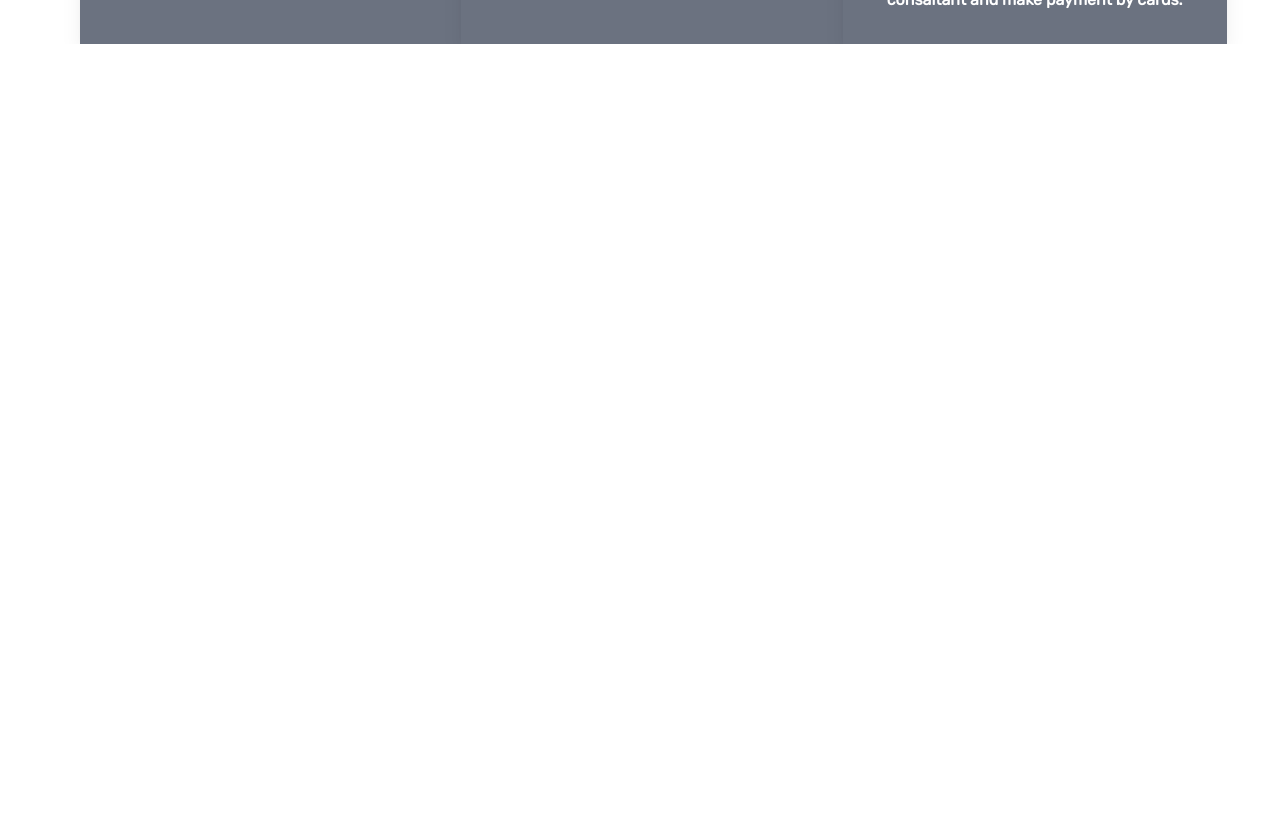
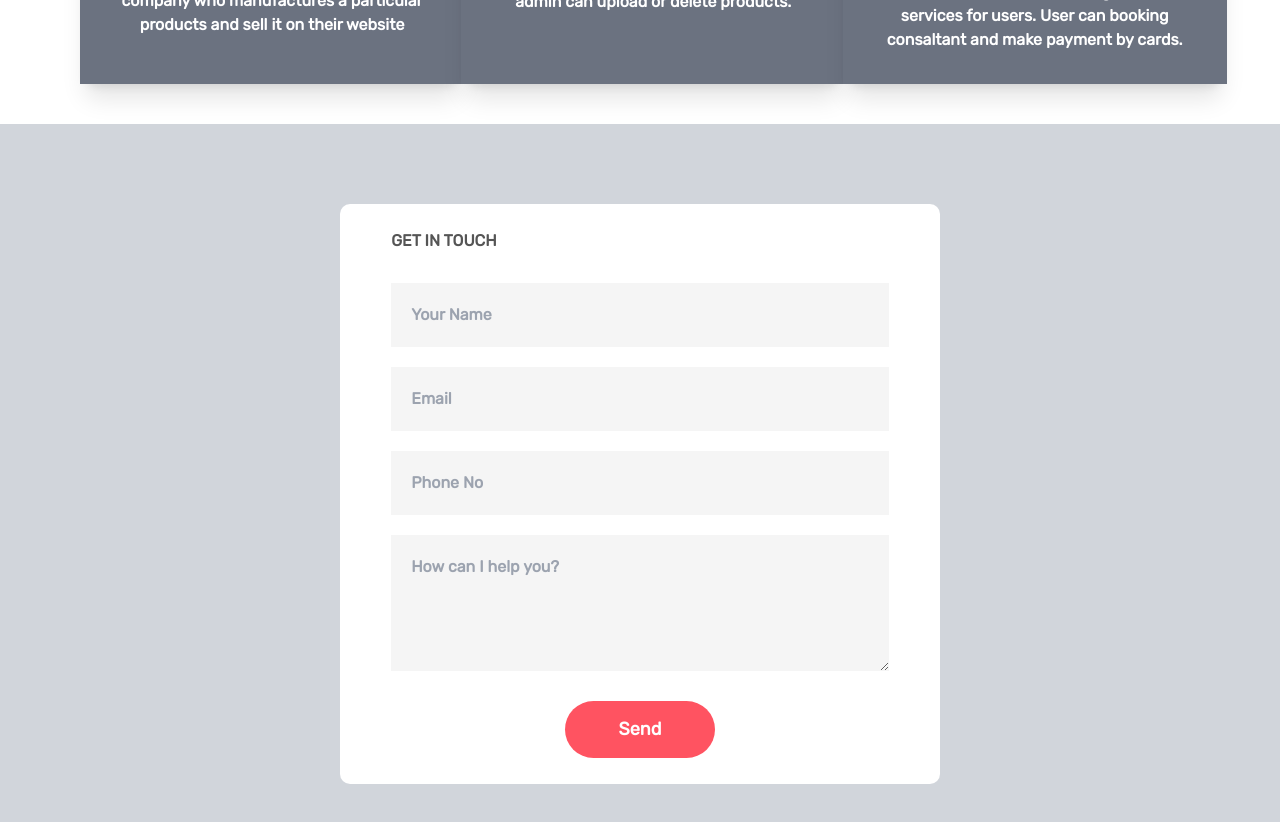
Before and after one commit to mehedialmamun21/my-portfolio, a React (Create React App) app: page / in a window 1280 px wide. Shown: the part 1140-1962 px from the top of the page. Before the commit the page ends 1184 px from the top, so only its background shows below. Built offline with nearby package versions, Linux system fonts and the light colour scheme.

Commit message:
final commit first day

```diff
--- a/public/index.html
+++ b/public/index.html
@@ -39,5 +39,6 @@
       To begin the development, run `npm start` or `yarn start`.
       To create a production bundle, use `npm run build` or `yarn build`.
     -->
+
   </body>
 </html>
--- /dev/null
+++ b/src/Pages/Contact/Contact.css
@@ -0,0 +1,39 @@
+form{
+    background: #fff;
+    display: flex;
+    flex-direction: column;
+    padding: 2vw 4vw;
+    width: 90%;
+    max-width: 600px;
+    border-radius: 10px;
+    height: fit-content;
+    margin-top: 80px;
+}
+
+#contact-header{
+    color: #555;
+    font-weight: 800;
+    margin-bottom: 20px;
+}
+
+form input, form textarea{
+    border: 0;
+    margin: 10px 0;
+    padding: 20px;
+    outline: none;
+    background: #f5f5f5;
+    font-size: 16px;
+}
+
+form button{
+    padding: 15px;
+    background: #ff5361!important;
+    color: white;
+    font-size: 18px;
+    border: 0;
+    outline: none;
+    cursor: pointer;
+    width: 150px;
+    margin: 20px auto 0;
+    border-radius: 30px;
+}
--- a/src/Pages/Contact/Contact.js
+++ b/src/Pages/Contact/Contact.js
@@ -1,10 +1,41 @@
 import React from 'react';
+import './Contact.css';
 
 const Contact = () => {
     return (
-        <div>
-            <h1 className='text-center'>From Contact page</h1>
-        </div>
+        <section>
+
+            <div className='bg-gray-300 h-screen flex justify-center'>
+
+                <form onSubmit="sendEmail(); reset(); return false;">
+                    <h3 id='contact-header'>GET IN TOUCH</h3>
+                    <input type="text" id="name" placeholder='Your Name' required />
+                    <input type="email" id="email" placeholder='Email' required />
+                    <input type="text" id="phone" placeholder='Phone No' required />
+                    <textarea id="message" rows="4" placeholder='How can I help you?' ></textarea>
+                    <button type="submit">Send</button>
+                </form>
+
+            </div>
+
+            {/* <script src="https://smtpjs.com/v3/smtp.js"></script>
+            <script>
+                function sendEmail(){
+                    Email.send({
+                        Host: "smtp.yourisp.com",
+                        Username: "username",
+                        Password: "password",
+                        To: 'them@website.com',
+                        From: "you@isp.com",
+                        Subject: "This is the subject",
+                        Body: "And this is the body"
+                    }).then(
+                        message => alert(message)
+                    );
+                }
+            </script> */}
+
+        </section>
     );
 };
 
--- a/src/Pages/Home/Home.js
+++ b/src/Pages/Home/Home.js
@@ -6,6 +6,7 @@ import Typewriter from 'typewriter-effect';
 import bannerImg from '../../assets/images/bannerImg.jpg';
 import downloadIcon from '../../assets/images/download_icon.png';
 import Projects from '../Projects/Projects';
+import Contact from '../Contact/Contact';
 
 const Home = () => {
 
@@ -62,17 +63,22 @@ const Home = () => {
                     <br />
 
                     <div className='text-center'>
-                        <button onClick={(e) => download(e)} type='button' className='btn btn-accent hover:bg-secondary hover:text-white text-black font-semibold'>
-                            Download Resume
-                            <img src={downloadIcon} alt="" width="30" className='ml-2' />
-                        </button>
+                        <a className='btn btn-accent hover:bg-secondary hover:text-white text-black font-semibold' href="https://drive.google.com/file/d/1KjLJo7K06H5mTI77cfvuUYXr_Lgw6-P1/view?usp=sharing" onClick="window.open('https://drive.google.com/file/d/1KjLJo7K06H5mTI77cfvuUYXr_Lgw6-P1/view?usp=sharing')" target="_blank">Download Resume</a>
                     </div>
+
+                    {/* <button onClick={(e) => download(e)} type='button' className='btn btn-accent hover:bg-secondary hover:text-white text-black font-semibold'>
+                        Download Resume
+                        <img src={downloadIcon} alt="" width="30" className='ml-2' />
+                    </button> */}
 
                 </div>
             </div>
             <div>
                 <Projects />
             </div>
+            <div>
+                <Contact />
+            </div>
         </div>
     );
 };
--- a/src/Pages/Projects/Projects.js
+++ b/src/Pages/Projects/Projects.js
@@ -5,7 +5,7 @@ import cms from '../../assets/images/cms.png';
 
 const Projects = () => {
     return (
-        <div>
+        <div className='py-10'>
             <h1 className='text-center text-3xl my-10'>Recent <span className='text-orange-500'>Projects</span> </h1>
             <div className='grid sm:grid-cols-1 lg:grid-cols-3 gap-6 mx-20'>
                 <div class="card w-96 bg-base-100 shadow-xl">
```
Also changed, not shown: src/App.css (+0 -41 lines).
